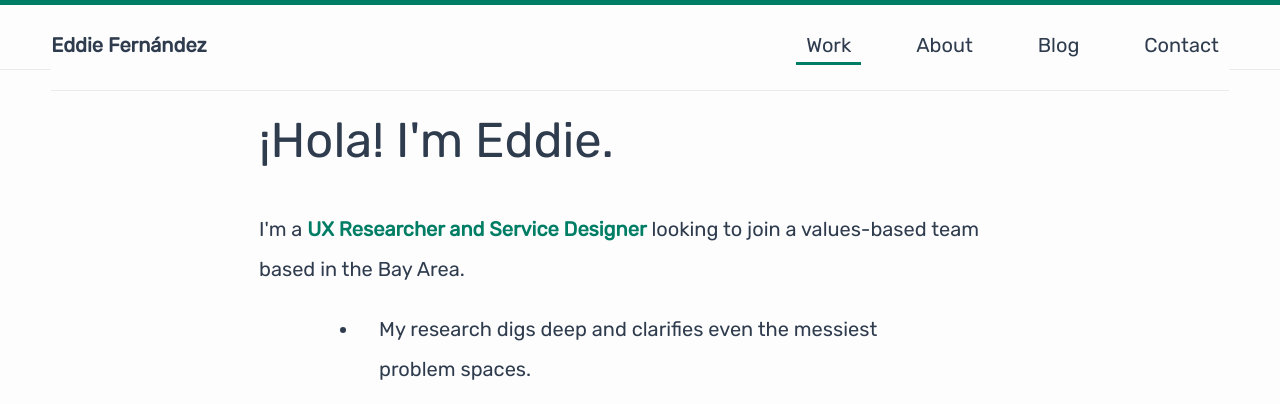
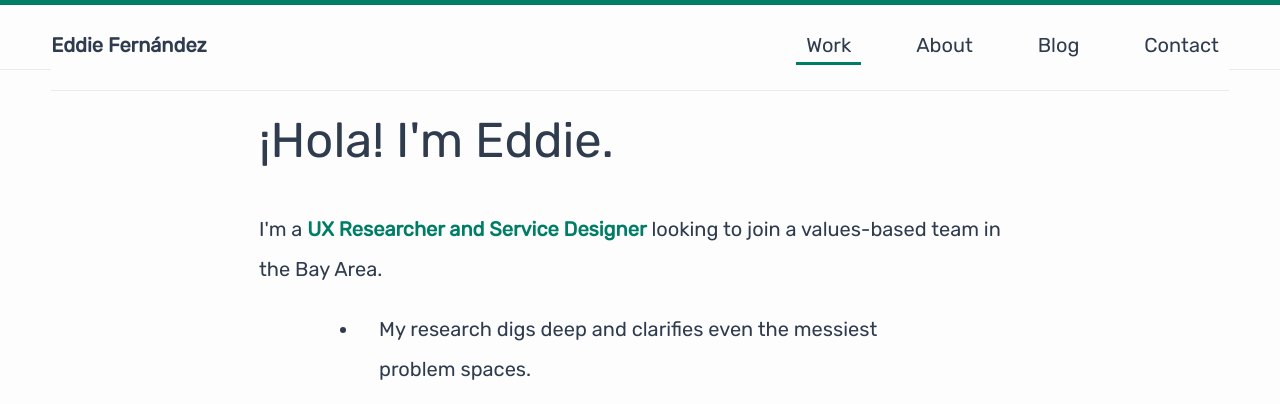
Before and after one commit to edfernan/edfernan.github.io, a Jekyll site: the page built from index.html, in a window 1280 px wide and 900 px high. Shown: the top 404 px of the window. Built offline with Jekyll 4.4.1, drawn with Linux system fonts in a browser that asks for light colours.

Commit message:
Minor edit to intro on home

```diff
--- a/index.html
+++ b/index.html
@@ -5,7 +5,7 @@ description: Eddie Fernandez is a UX Researcher and Service Designer based in th
 ---
 <section class="full-col align-center-horiz max-text-width">
   <p class="text1">&iexcl;Hola! I'm Eddie.</p>
-  <p>I'm a <em class="inline-em">UX Researcher and Service Designer</em> looking to join a values-based team based in the Bay Area.</p>
+  <p>I'm a <em class="inline-em">UX Researcher and Service Designer</em> looking to join a values-based team  in the Bay Area.</p>
 
   <ul>
     <li>My research digs deep and clarifies even the messiest problem spaces.</li>
```
